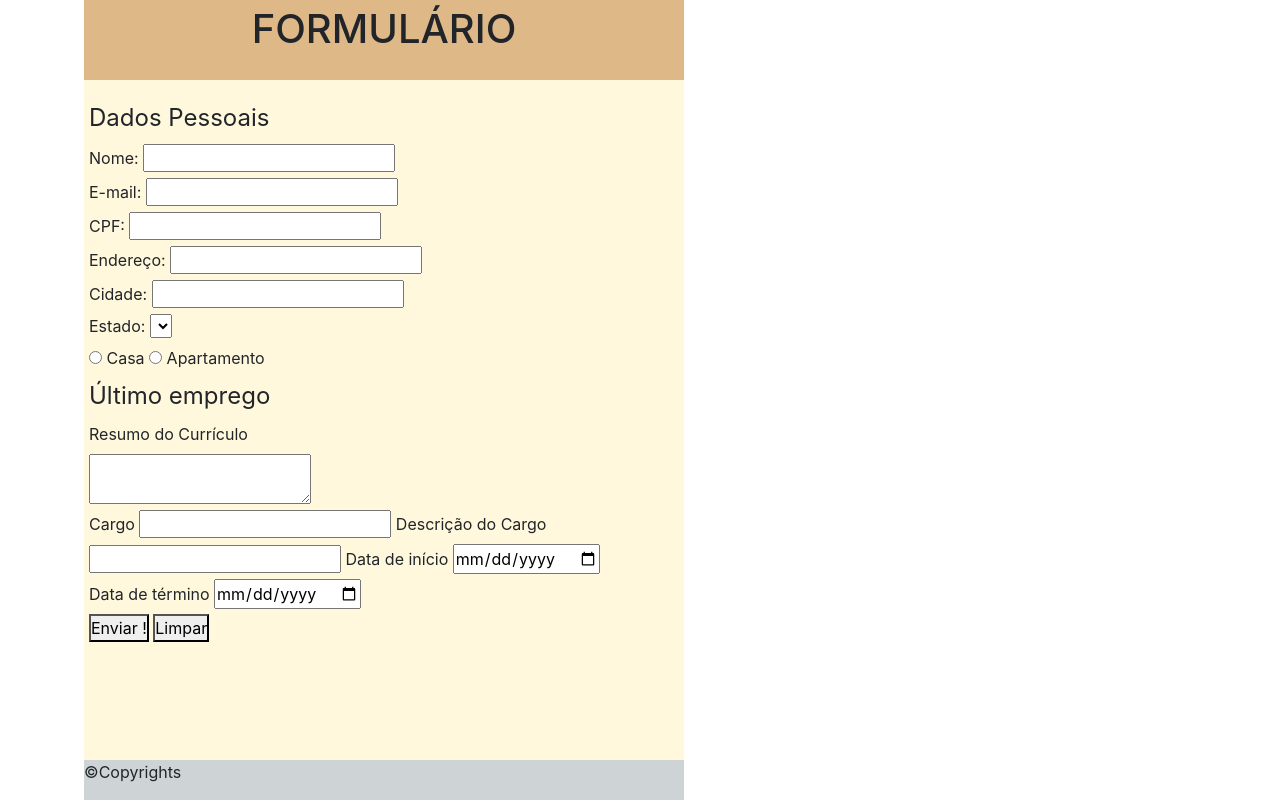
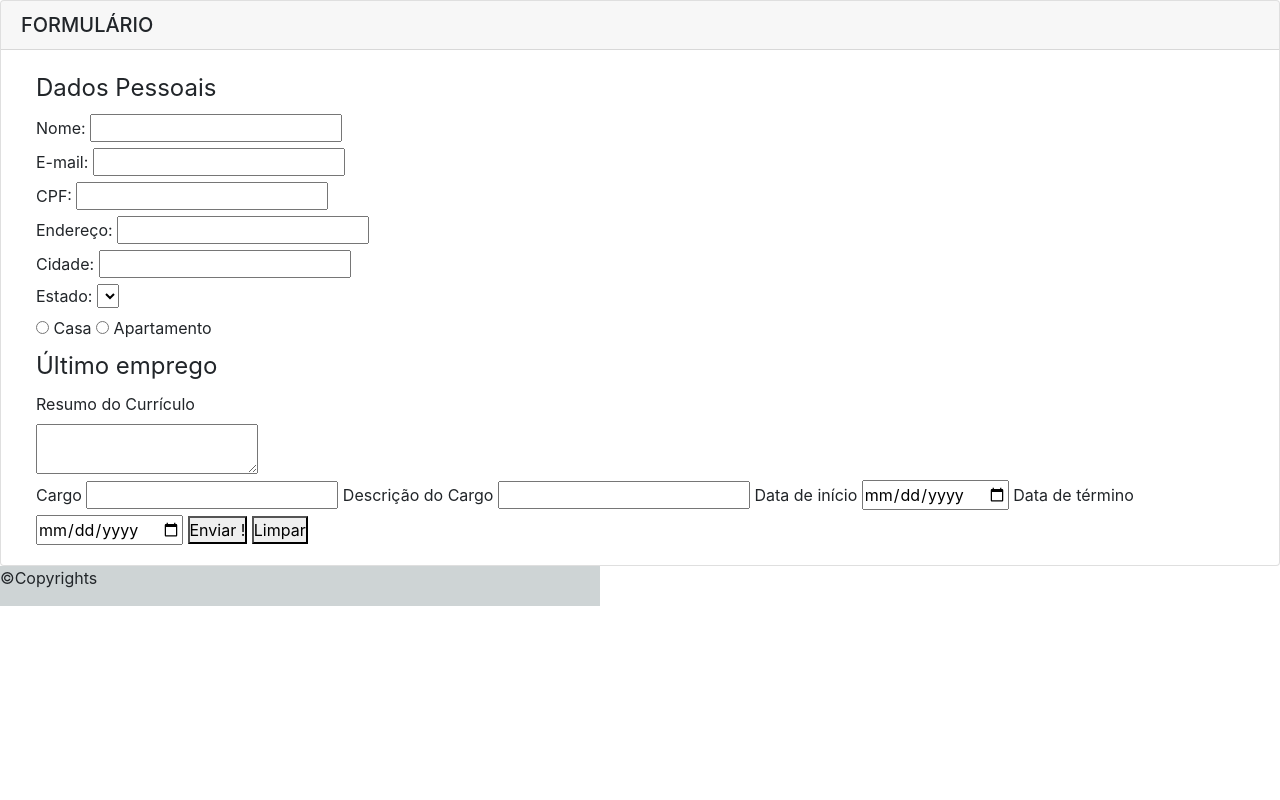
Before and after one commit to RenatoCostaDev/Trybe, a plain HTML site: page exercises/6_2/index.html in a window 1280 px wide. Drawn offline with Linux system fonts and the light colour scheme; files that its build step writes are made by us from their sources.

Commit message:
04- começando a colocar o bootsrap/forms

```diff
--- a/exercises/6_2/index.html
+++ b/exercises/6_2/index.html
@@ -14,14 +14,15 @@
 </head>
 
 <body>
-  <section id="main">
-    <header class="cabecalho-form-one">
-      <div class="title">
-        <h1>FORMULÁRIO</h1>
-      </div>
-    </header>
-    <form class="form" action="" method="GET">
-      <fieldset>
+<div class="card">
+  <div class="card-header">
+      <h5 class="mb-0">
+      FORMULÁRIO
+      </h5>
+  </div>
+  <div class="card-body">
+    <form class="container-fluid" action="" method="GET">
+
         <legend>Dados Pessoais</legend>
 
         <label for="nome">Nome: </label>
@@ -48,9 +49,7 @@
           <input id="apartamento" type="radio" name="complemento">
           <label for="apartamento">Apartamento</label>
         </div>
-      </fieldset>
 
-      <fieldset>
 
         <legend>Último emprego</legend>
 
@@ -68,15 +67,18 @@
         <label for="data-termino">Data de término</label>
         <input type="date" id="data-termino">
 
-      </fieldset>
+
 
       <button type="submit">Enviar !</button>
       <button>Limpar</button>
+    </form>
+  </div>
+</div>
 
-    </form>
     <footer class="footer">&#169;Copyrights</footer>
     <script src="script.js"></script>
   </section>
+
 </body>
 
 </html>
```
